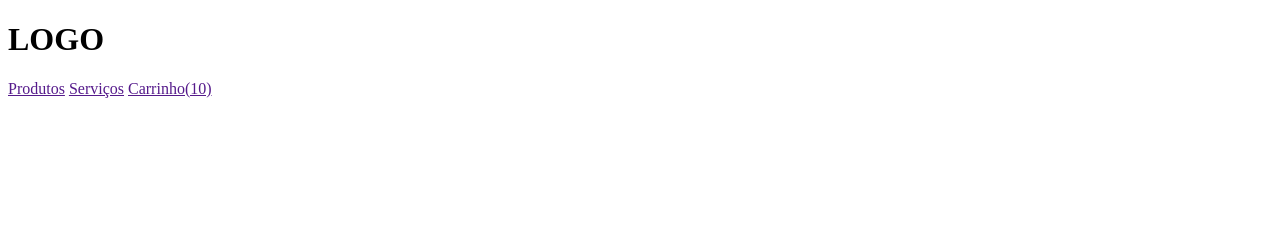
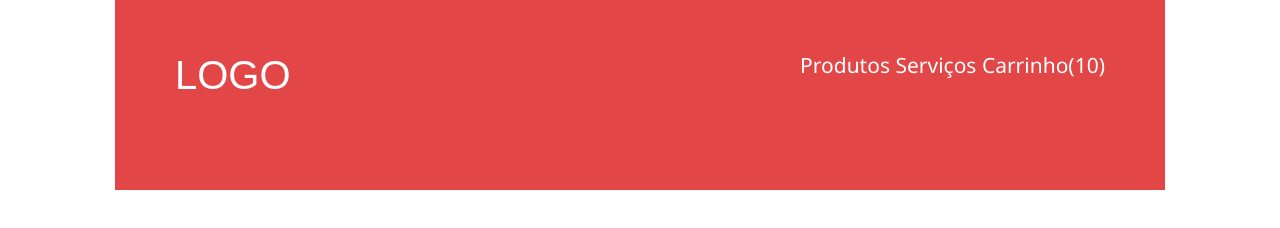
Before and after one commit to caioalcn/phonestore, a plain HTML site: page index.html in a window 1280 px wide. Drawn offline with Linux system fonts and the light colour scheme.

Commit message:
Class 3 finished

```diff
--- /dev/null
+++ b/header.css
@@ -0,0 +1,28 @@
+header {
+    background-color: #e24647;
+    overflow: hidden;
+    margin-left: 115px;
+    margin-right: 115px;
+    padding-left: 60px;
+    padding-right: 60px;
+    padding-top: 55px;
+    padding-bottom: 95px;
+}
+
+h1 {
+    color: #fff;
+    font-size: 40px;
+    font-family: Arial, 'Roboto', sans-serif;
+    float: left;
+}
+
+nav {
+    font-size: 21px;
+    font-family: 'Segoe UI', 'Roboto', sans-serif;
+    float: right;
+}
+
+a {
+    color: #fff;
+    text-decoration: none;
+}
--- a/index.html
+++ b/index.html
@@ -3,6 +3,10 @@
     <head>
         <meta charset="utf-8" />
         <title>Phone Store</title>
+
+        <link rel="stylesheet" href="https://fonts.googleapis.com/css?family=Roboto:300,400,700&display=swap">
+        <link rel="stylesheet" href="reset.css">
+        <link rel="stylesheet" href="header.css" />
     </head>
 
     <body>
--- /dev/null
+++ b/reset.css
@@ -0,0 +1,48 @@
+/* http://meyerweb.com/eric/tools/css/reset/
+   v2.0 | 20110126
+   License: none (public domain)
+*/
+
+html, body, div, span, applet, object, iframe,
+h1, h2, h3, h4, h5, h6, p, blockquote, pre,
+a, abbr, acronym, address, big, cite, code,
+del, dfn, em, img, ins, kbd, q, s, samp,
+small, strike, strong, sub, sup, tt, var,
+b, u, i, center,
+dl, dt, dd, ol, ul, li,
+fieldset, form, label, legend,
+table, caption, tbody, tfoot, thead, tr, th, td,
+article, aside, canvas, details, embed,
+figure, figcaption, footer, header, hgroup,
+menu, nav, output, ruby, section, summary,
+time, mark, audio, video {
+	margin: 0;
+	padding: 0;
+	border: 0;
+	font-size: 100%;
+	font: inherit;
+	vertical-align: baseline;
+}
+/* HTML5 display-role reset for older browsers */
+article, aside, details, figcaption, figure,
+footer, header, hgroup, menu, nav, section {
+	display: block;
+}
+body {
+	line-height: 1;
+}
+ol, ul {
+	list-style: none;
+}
+blockquote, q {
+	quotes: none;
+}
+blockquote:before, blockquote:after,
+q:before, q:after {
+	content: '';
+	content: none;
+}
+table {
+	border-collapse: collapse;
+	border-spacing: 0;
+}
```
Also changed, not shown: 1 other file.
